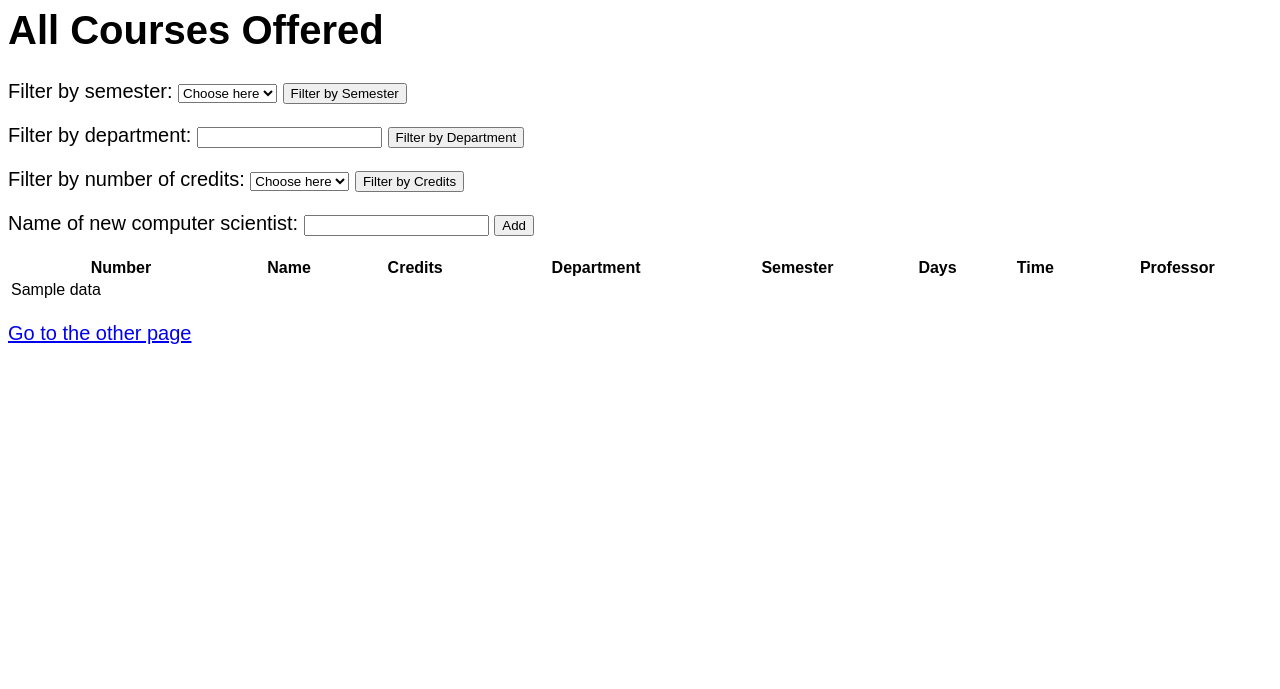
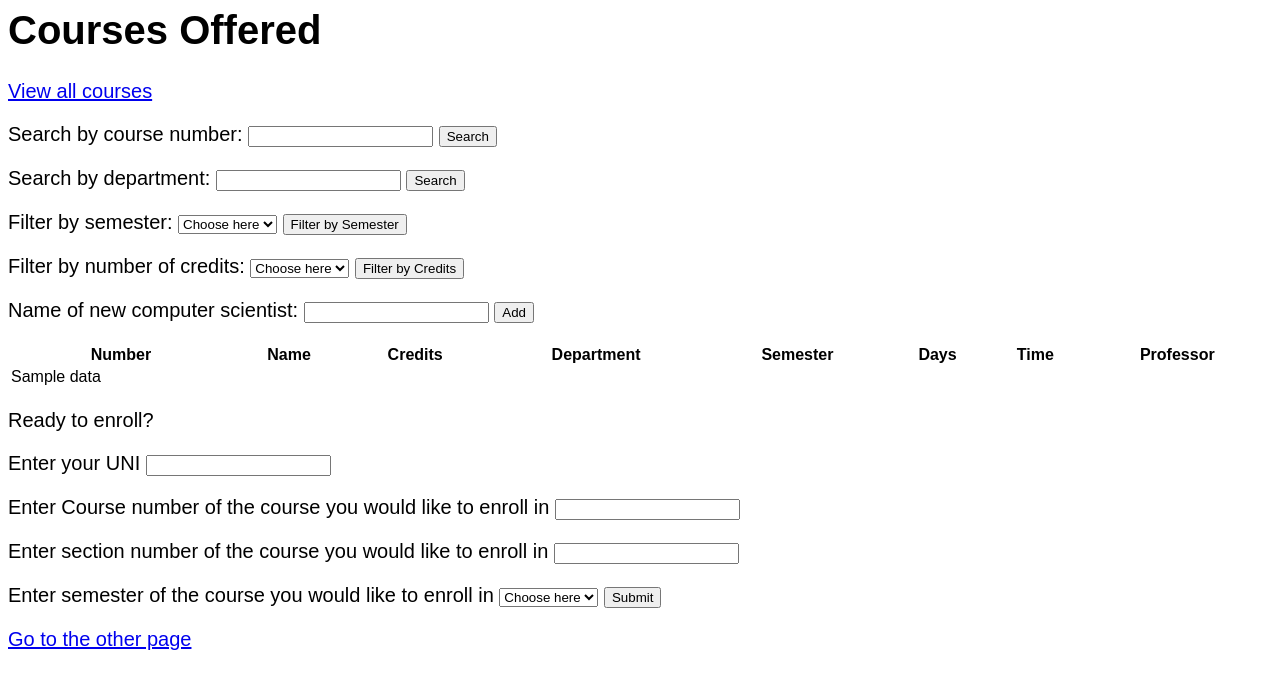
Before and after one commit to domgordon/SSOLIT, a Flask app: template templates/index.html in a window 1280 px wide. Shown: the top 689 px of the page. Run offline with Flask 2, Linux system fonts and the light colour scheme; the template is opened without the code that fills it: most values are stand-ins (such as "Sample title", 1, 10 or a date in 2020); parts of the project's set-up code (start-up, migrations or seed data) failed here and were passed over.

Commit message:
starting the enroll feature

```diff
--- a/server.py
+++ b/server.py
@@ -94,6 +94,18 @@ def teardown_request(exception):
 # see for routing: http://flask.pocoo.org/docs/0.10/quickstart/#routing
 # see for decorators: http://simeonfranklin.com/blog/2012/jul/1/python-decorators-in-12-steps/
 #
+
+def courselister(query):
+  cursor = g.conn.execute(query)
+  courses = []
+  for result in cursor:
+    row = []
+    for i in range(0,len(result)):
+        row.append(result[i])
+    courses.append(row)
+  cursor.close()
+  return courses
+
 @app.route('/')
 def index():
   """
@@ -112,14 +124,8 @@ def index():
   #
   # example of a database query
   #
-  cursor = g.conn.execute("SELECT C.cid, C.cname, C.credits, C.dname, S.semester, S.days, S.section_time, P.p_last_name FROM courses_offered C, sections_available_taught S, professors_works P WHERE S.cid=C.cid AND S.pid=P.pid")
-  courses = []
-  for result in cursor:
-    row = []
-    for i in range(0,len(result)):
-        row.append(result[i])
-    courses.append(row)
-  cursor.close()
+  query = "SELECT C.cid, C.cname, C.credits, C.dname, S.semester, S.days, S.section_time, P.p_last_name FROM courses_offered C, sections_available_taught S, professors_works P WHERE S.cid=C.cid AND S.pid=P.pid"
+  courses = courselister(query)
 
   #
   # Flask uses Jinja templates, which is an extension to HTML where you can
@@ -168,14 +174,9 @@ def index():
 def filter_sem():
   sem = request.form['semester']
   print sem
-  cursor = g.conn.execute("SELECT C.cid, C.cname, C.credits, C.dname, S.semester, S.days, S.section_time, P.p_last_name FROM courses_offered C, sections_available_taught S, professors_works P WHERE S.cid=C.cid AND S.pid=P.pid AND S.semester=%s",sem)
-  courses = []
-  for result in cursor:
-    row = []
-    for i in range(0,len(result)):
-        row.append(result[i])
-    courses.append(row)
-  cursor.close()
+  query = "SELECT C.cid, C.cname, C.credits, C.dname, S.semester, S.days, S.section_time, P.p_last_name FROM courses_offered C, sections_available_taught S, professors_works P WHERE S.cid=C.cid AND S.pid=P.pid AND S.semester='%s'" % (sem)
+
+  courses = courselister(query)
   context = dict(data = courses)
   return render_template("index.html", **context)
 
@@ -184,14 +185,8 @@ def filter_sem():
 def filter_dept():
   dept = request.form['department']
   print dept
-  cursor = g.conn.execute("SELECT C.cid, C.cname, C.credits, C.dname, S.semester, S.days, S.section_time, P.p_last_name FROM courses_offered C, sections_available_taught S, professors_works P WHERE S.cid=C.cid AND S.pid=P.pid AND C.dname=%s",dept)
-  courses = []
-  for result in cursor:
-    row = []
-    for i in range(0,len(result)):
-        row.append(result[i])
-    courses.append(row)
-  cursor.close()
+  query = "SELECT C.cid, C.cname, C.credits, C.dname, S.semester, S.days, S.section_time, P.p_last_name FROM courses_offered C, sections_available_taught S, professors_works P WHERE S.cid=C.cid AND S.pid=P.pid AND C.dname='%s'" % (dept)
+  courses = courselister(query)
   context = dict(data = courses)
   return render_template("index.html", **context)
 
@@ -200,14 +195,17 @@ def filter_dept():
 def filter_cred():
   cred = request.form['credits']
   print cred
-  cursor = g.conn.execute("SELECT C.cid, C.cname, C.credits, C.dname, S.semester, S.days, S.section_time, P.p_last_name FROM courses_offered C, sections_available_taught S, professors_works P WHERE S.cid=C.cid AND S.pid=P.pid AND C.credits=%s",cred)
-  courses = []
-  for result in cursor:
-    row = []
-    for i in range(0,len(result)):
-        row.append(result[i])
-    courses.append(row)
-  cursor.close()
+  query = "SELECT C.cid, C.cname, C.credits, C.dname, S.semester, S.days, S.section_time, P.p_last_name FROM courses_offered C, sections_available_taught S, professors_works P WHERE S.cid=C.cid AND S.pid=P.pid AND C.credits='%s'" % (cred)
+  courses = courselister(query)
+  context = dict(data = courses)
+  return render_template("index.html", **context)
+
+@app.route('/search', methods=['POST'])
+def search():
+  term = request.form['searchterm']
+  print term
+  query = "SELECT C.cid, C.cname, C.credits, C.dname, S.semester, S.days, S.section_time, P.p_last_name FROM courses_offered C, sections_available_taught S, professors_works P WHERE S.cid=C.cid AND S.pid=P.pid AND C.cid='%s'" % (term)
+  courses = courselister(query)
   context = dict(data = courses)
   return render_template("index.html", **context)
 
@@ -221,6 +219,21 @@ def another():
 def add():
   cname = request.form['course']
   g.conn.execute('INSERT INTO courses_offered(cname) VALUES (%s)', cname)
+  return redirect('/')
+
+
+@app.route('/enroll', methods=['POST'])
+def enroll():
+  uni = request.form['uni']
+  cnum = request.form['cnum']
+  snum = request.form['snum']
+  sem = request.form['sem']
+  print uni
+  print cnum
+  print snum
+  print sem
+  query = """INSERT INTO enrolled_in VALUES ('%s','%s','%s','%s')""" % (uni, cnum, snum, sem)
+  g.conn.execute(query)
   return redirect('/')
 
 #@app.route('/filter')
--- a/templates/index.html
+++ b/templates/index.html
@@ -8,7 +8,16 @@
 
 
 <body>
-  <h1>All Courses Offered</h1>
+  <h1>Courses Offered</h1>
+  <p><a href="/">View all courses</a></p>
+
+<form method="POST" action="/search">
+  <p>Search by course number: <input type="text" name="searchterm"> <input type="submit" value="Search"></p>
+  </form>
+
+  <form method="POST" action="/filter_dept">
+  <p>Search by department: <input type="text" name="department"> <input type="submit" value="Search"></p>
+  </form>
 
   <form method="POST" action="/filter_sem">
   <p>Filter by semester:
@@ -26,11 +35,6 @@
   <input type="submit" value="Filter by Semester">
   </p>
   </form>
-
-  <form method="POST" action="/filter_dept">
-  <p>Filter by department: <input type="text" name="department"> <input type="submit" value="Filter by Department"></p>
-  </form>
-
 
   <form method="POST" action="/filter_cred">
   <p>Filter by number of credits:
@@ -75,6 +79,26 @@
   </table>
   </div>
 
+<p>Ready to enroll?</p>
+<form method="POST" action="/enroll">
+<p>Enter your UNI <input type="text" name="uni">
+<p>Enter Course number of the course you would like to enroll in <input type="text" name="cnum">
+<p>Enter section number of the course you would like to enroll in <input type="text" name="snum">
+<p>Enter semester of the course you would like to enroll in
+  <select name="sem">
+    <option value="" selected disabled hidden`>Choose here</option>
+    <option value="FALL18">Fall 2018</option>
+    <option value="SPRING18">Spring 2018</option>
+    <option value="FALL17">Fall 2017</option>
+    <option value="SPRING17">Spring 2017</option>
+    <option value="FALL16">Fall 2016</option>
+    <option value="SPRING16">Spring 2016</option>
+    <option value="FALL15">Fall 2015</option>
+    <option value="SPRING15">Spring 2015</option>
+  </select>
+<input type="submit" value="Submit"></p>
+</form>
+
 <p><a href="another">Go to the other page</a></p>
 
 </body>
```
